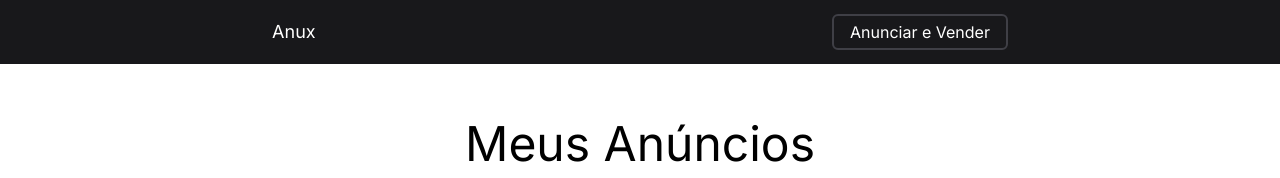
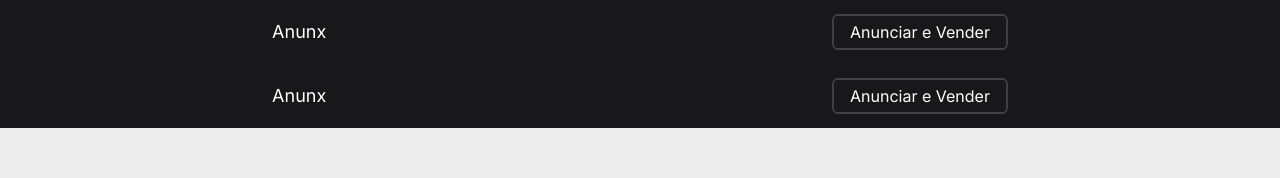
Before and after one commit to PabloJesusdaSilva/Anunx, a Next.js app: page / in a window 1280 px wide. Shown: the top 178 px of the page. Built offline with nearby package versions, Linux system fonts and the light colour scheme.

Commit message:
:fix: Corrigindo orgnização das pastas

```diff
--- a/src/app/globals.css
+++ b/src/app/globals.css
@@ -1,9 +1,14 @@
 @tailwind base;
 @tailwind components;
 @tailwind utilities;
+@tailwind variants;
 
 * {
   margin: 0;
   padding: 0;
   box-sizing: border-box;
 }
+
+body {
+  background-color: #ececec;
+}
--- a/src/app/layout.jsx
+++ b/src/app/layout.jsx
@@ -1,10 +1,12 @@
+import { Inter } from 'next/font/google';
+
+import Default from '../templates/Default';
 import './globals.css';
-import { Inter } from 'next/font/google';
 
 const inter = Inter({ subsets: ['latin'] });
 
 export const metadata = {
-  title: 'Anux',
+  title: 'Anunx',
   description: 'Generated by create next app',
 }
 
@@ -12,7 +14,9 @@ export default function RootLayout({ children }) {
   return (
     <html lang="pt-br">
       <body className={inter.className}>
-        {children}
+        <Default>
+          {children}
+        </Default>
       </body>
     </html>
   );
--- a/src/components/Header.jsx
+++ b/src/components/Header.jsx
@@ -3,7 +3,7 @@ const Header = () => {
     <header className="flex justify-center w-full h-16 bg-zinc-900">
       <nav className=" flex items-center p-2">
         <ul className="grid grid-cols-2 items-center md:gap-x-96 sm:gap-28">
-          <li className="text-lg text-white">Anux</li>
+          <li className="text-lg text-white">Anunx</li>
           <li>
             <button className="py-1 px-4 bg-zinc-900 border-2 rounded-md border-zinc-700 text-white">
               Anunciar e Vender
--- a/src/templates/Default.jsx
+++ b/src/templates/Default.jsx
@@ -1,11 +1,10 @@
-import Header from "../components/Header";
+import Header from '../components/Header';
 
 const Default = ({ children }) => {
   return(
     <>
       <Header />
         {children}
-      <footer></footer>
     </>
   );
 }
```
